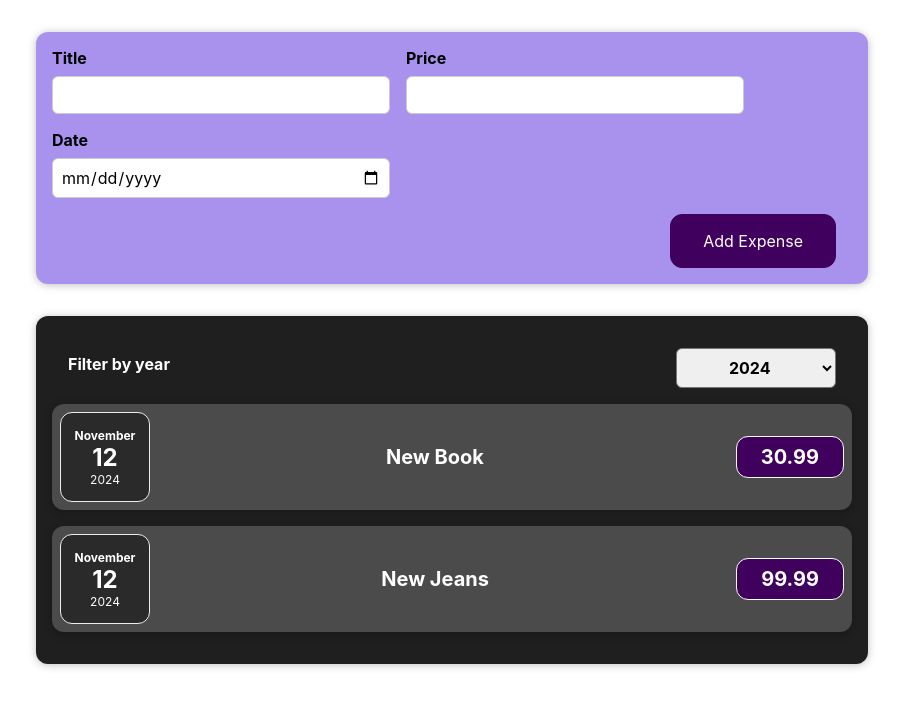
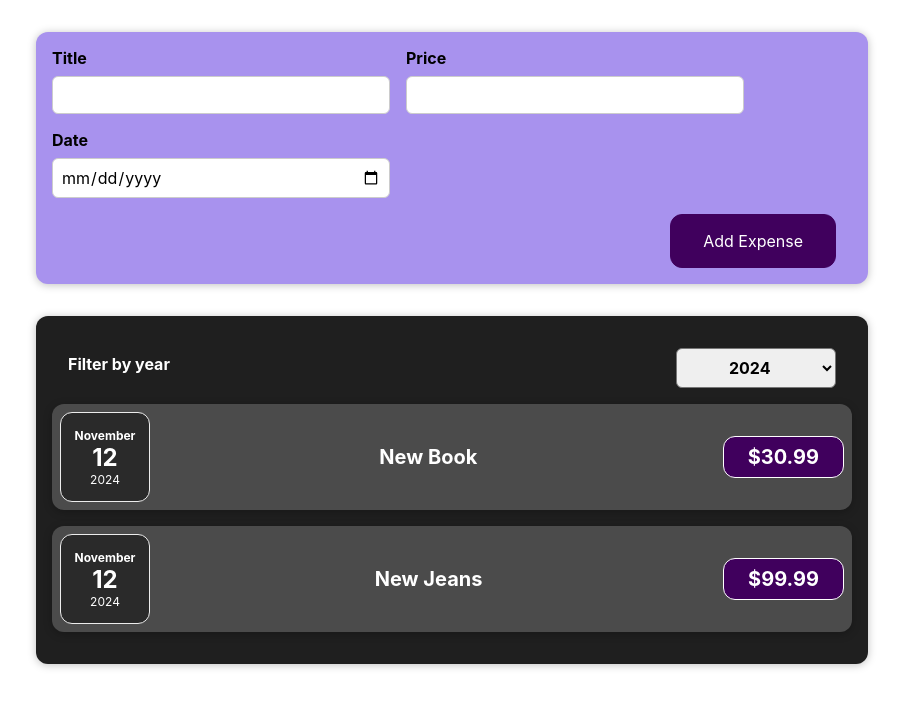
Before and after one commit to ChrisVoco/React21, a React (Vite) app: page / in a window 1280 px wide. Shown: the top 708 px of the page, without its empty margins (188-1091 px from the left). Built offline with nearby package versions, Linux system fonts and the light colour scheme.

Commit message:
Vormi andmete

```diff
--- a/src/App.jsx
+++ b/src/App.jsx
@@ -1,25 +1,28 @@
+import { useState } from "react";
 import Expenses from "./components/Expenses/Expenses";
 import NewExpense from "./components/NewExpense/NewExpense";
 import "./App.css";
 
+const initialExpenses = [
+    {
+        id: "e1",
+        date: new Date(2024, 10, 12),
+        title: "New Book",
+        amount: 30.99,
+    },
+    {
+        id: "e2",
+        date: new Date(2024, 10, 12),
+        title: "New Jeans",
+        amount: 99.99,
+    },
+];
 
 const App = () => {
-    const expenses = [
-        {
-            date: new Date(2024, 10, 12),
-            title: "New Book",
-            price: 30.99
-        },
-        {
-            date: new Date(2024, 10, 12),
-            title: "New Jeans",
-            price: 99.99
-        }
-    ];
+    const [expenses, setExpenses] = useState(initialExpenses);
 
     const addExpenseHandler = (expense) => {
-        console.log("In App.js");
-        console.log(expense);
+        setExpenses((prevExpenses) => [expense, ...prevExpenses]);
     };
 
     return (
--- a/src/components/Expenses/ExpenseItem.jsx
+++ b/src/components/Expenses/ExpenseItem.jsx
@@ -1,18 +1,21 @@
 import ExpenseDate from "./ExpenseDate";
 import Card from "../UI/Card";
 import "./ExpenseItem.css";
-import { useState } from 'react'
 
 const ExpenseItem = (props) => {
-    const [title, setTitle] = useState(props.data.title)
+    const amount = props.data.amount ?? props.data.price ?? 0;
+    const formattedAmount = new Intl.NumberFormat("en-US", {
+        style: "currency",
+        currency: "USD",
+    }).format(amount);
 
     return (
         <Card className="expense-item">
             <ExpenseDate date={props.data.date} />
 
             <div className="expense-item__description">
-                <h2>{title}</h2>
-                <div className="expense-item__price">{props.data.price}</div>
+                <h2>{props.data.title}</h2>
+                <div className="expense-item__price">{formattedAmount}</div>
             </div>
         </Card>
     );
--- a/src/components/Expenses/Expenses.jsx
+++ b/src/components/Expenses/Expenses.jsx
@@ -9,8 +9,11 @@ const Expenses = (props) => {
 
     const filterChangeHandler = (selectedYear) => {
         setFilteredYear(selectedYear);
-        console.log('Expenses.js: aasta muutus ->', selectedYear);
     };
+
+    const filteredExpenses = props.expenses.filter((expense) => {
+        return expense.date.getFullYear().toString() === filteredYear;
+    });
 
     return (
         <Card className="expenses">
@@ -18,8 +21,13 @@ const Expenses = (props) => {
                 selected={filteredYear}
                 onChangeFilter={filterChangeHandler}
             />
-            <ExpenseItem data={props.expenses[0]} />
-            <ExpenseItem data={props.expenses[1]} />
+            {filteredExpenses.length === 0 ? (
+                <p>No expenses found.</p>
+            ) : (
+                filteredExpenses.map((expense) => (
+                    <ExpenseItem key={expense.id} data={expense} />
+                ))
+            )}
         </Card>
     );
 };
--- a/src/components/NewExpense/ExpenseForm.jsx
+++ b/src/components/NewExpense/ExpenseForm.jsx
@@ -3,15 +3,15 @@ import "./ExpenseForm.css";
 
 const ExpenseForm = (props) => {
     const [enteredTitle, setEnteredTitle] = useState("");
-    const [enteredPrice, setEnteredPrice] = useState("");
+    const [enteredAmount, setEnteredAmount] = useState("");
     const [enteredDate, setEnteredDate] = useState("");
 
     const titleChangeHandler = (event) => {
         setEnteredTitle(event.target.value);
     };
 
-    const priceChangeHandler = (event) => {
-        setEnteredPrice(event.target.value);
+    const amountChangeHandler = (event) => {
+        setEnteredAmount(event.target.value);
     };
 
     const dateChangeHandler = (event) => {
@@ -23,13 +23,13 @@ const ExpenseForm = (props) => {
 
         const expenseData = {
             title: enteredTitle,
-            price: enteredPrice,
-            date: new Date(enteredDate),
+            amount: Number.parseFloat(enteredAmount),
+            date: new Date(`${enteredDate}T12:00:00`),
         };
 
         props.onSaveExpenseData(expenseData);
         setEnteredTitle("");
-        setEnteredPrice("");
+        setEnteredAmount("");
         setEnteredDate("");
     };
 
@@ -37,29 +37,30 @@ const ExpenseForm = (props) => {
         <form onSubmit={submitHandler}>
             <div className="new-expense__controls">
                 <div className="new-expense__control">
-                    <label>Title</label>
-                    <input type="text" value={enteredTitle} onChange={titleChangeHandler} />
+                    <label htmlFor="title">Title</label>
+                    <input id="title" type="text" value={enteredTitle} onChange={titleChangeHandler} />
                 </div>
                 <div className="new-expense__control">
-                    <label>Price</label>
+                    <label htmlFor="amount">Price</label>
                     <input
+                        id="amount"
                         type="number"
                         min="0.01"
                         step="0.01"
-                        value={enteredPrice}
-                        onChange={priceChangeHandler}
+                        value={enteredAmount}
+                        onChange={amountChangeHandler}
                     />
                 </div>
                 <div className="new-expense__control">
-                    <label>Date</label>
-                    <input type="date" min="2023-01-01" max="2026-12-31" value={enteredDate} onChange={dateChangeHandler} />
+                    <label htmlFor="date">Date</label>
+                    <input id="date" type="date" min="2023-01-01" max="2026-12-31" value={enteredDate} onChange={dateChangeHandler} />
                 </div>
             </div>
             <div className="new-expense__actions">
                 <button type="submit">Add Expense</button>
             </div>
         </form>
-    )
-}
+    );
+};
 
 export default ExpenseForm
```
Also changed, not shown: 1 other file (tests, documents, lock files or other folders).
